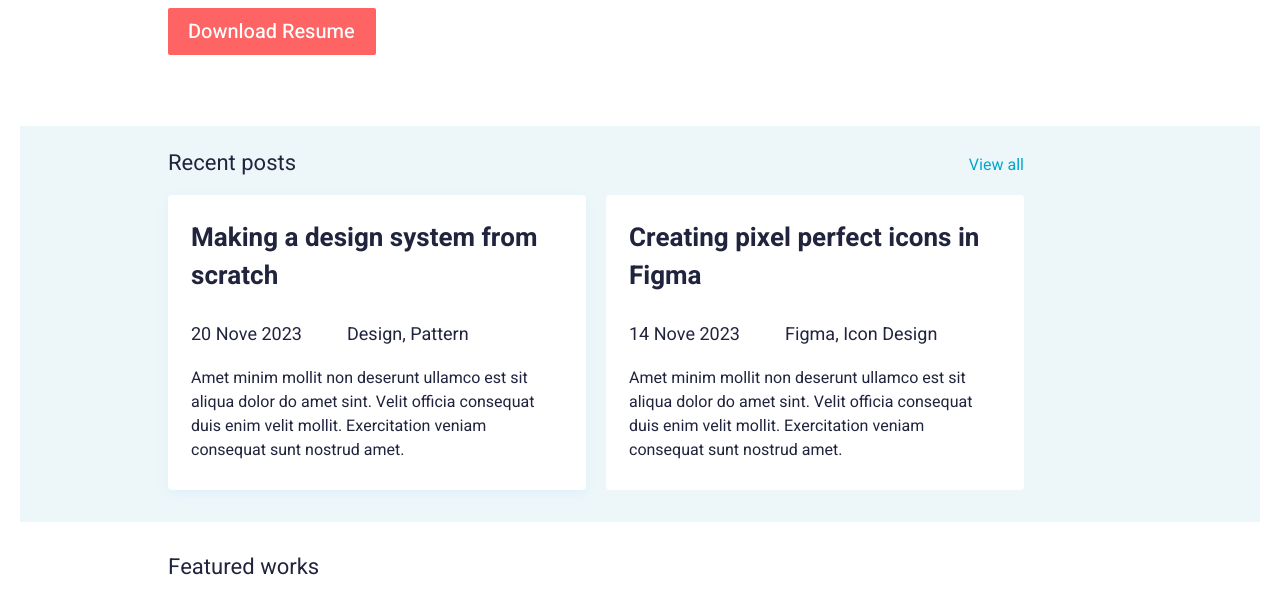
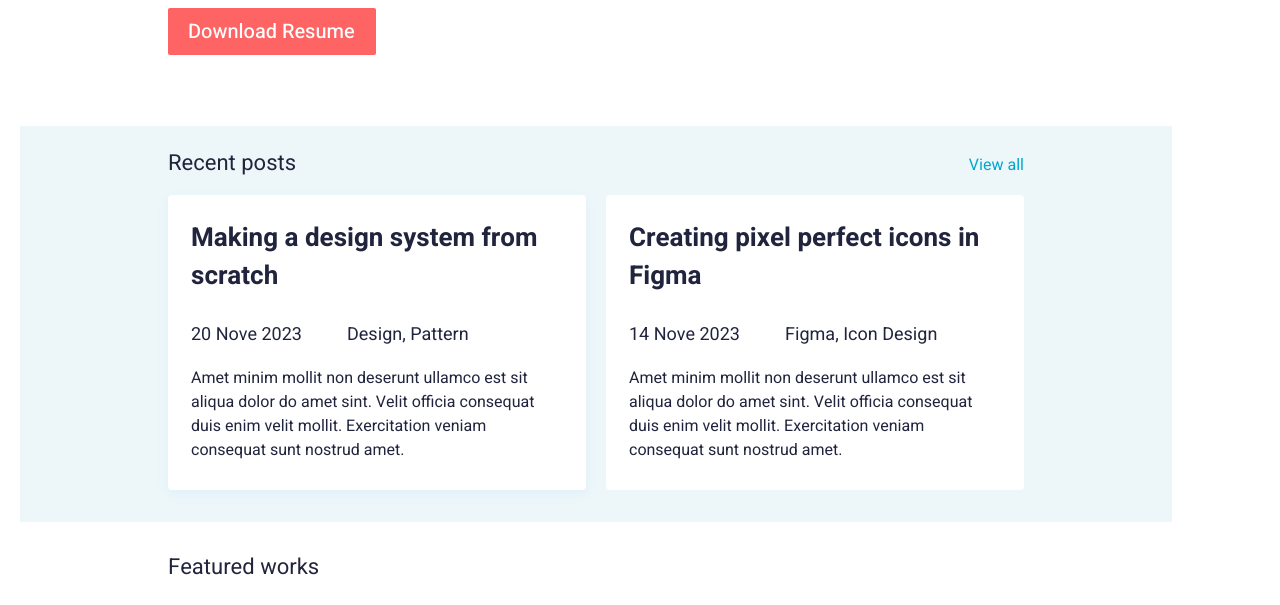
Before and after one commit to benxkirby/kiyb, a plain HTML site: page task_v2.html in a window 1280 px wide. Shown: the part 469-1074 px from the top of the page. Drawn offline with Linux system fonts and the light colour scheme.

Commit message:
Update index.css

```diff
--- a/index.css
+++ b/index.css
@@ -106,7 +106,7 @@
     top: 595px;
     left: 0;
     background-color: #edf7fa;
-    width: 100%;
+    width: 1152px;
     height: 396px;
 }
 .rectangle-div {
```
